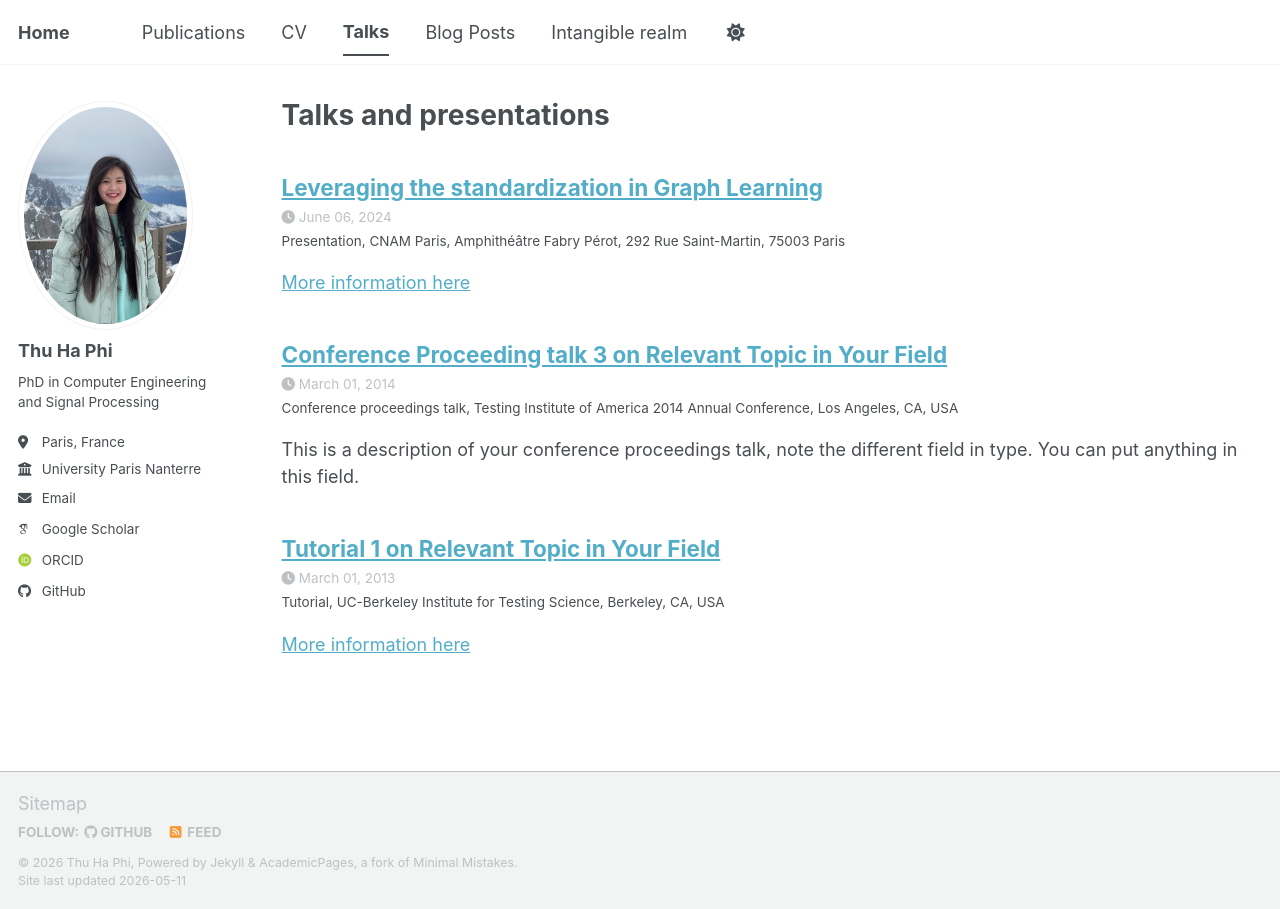
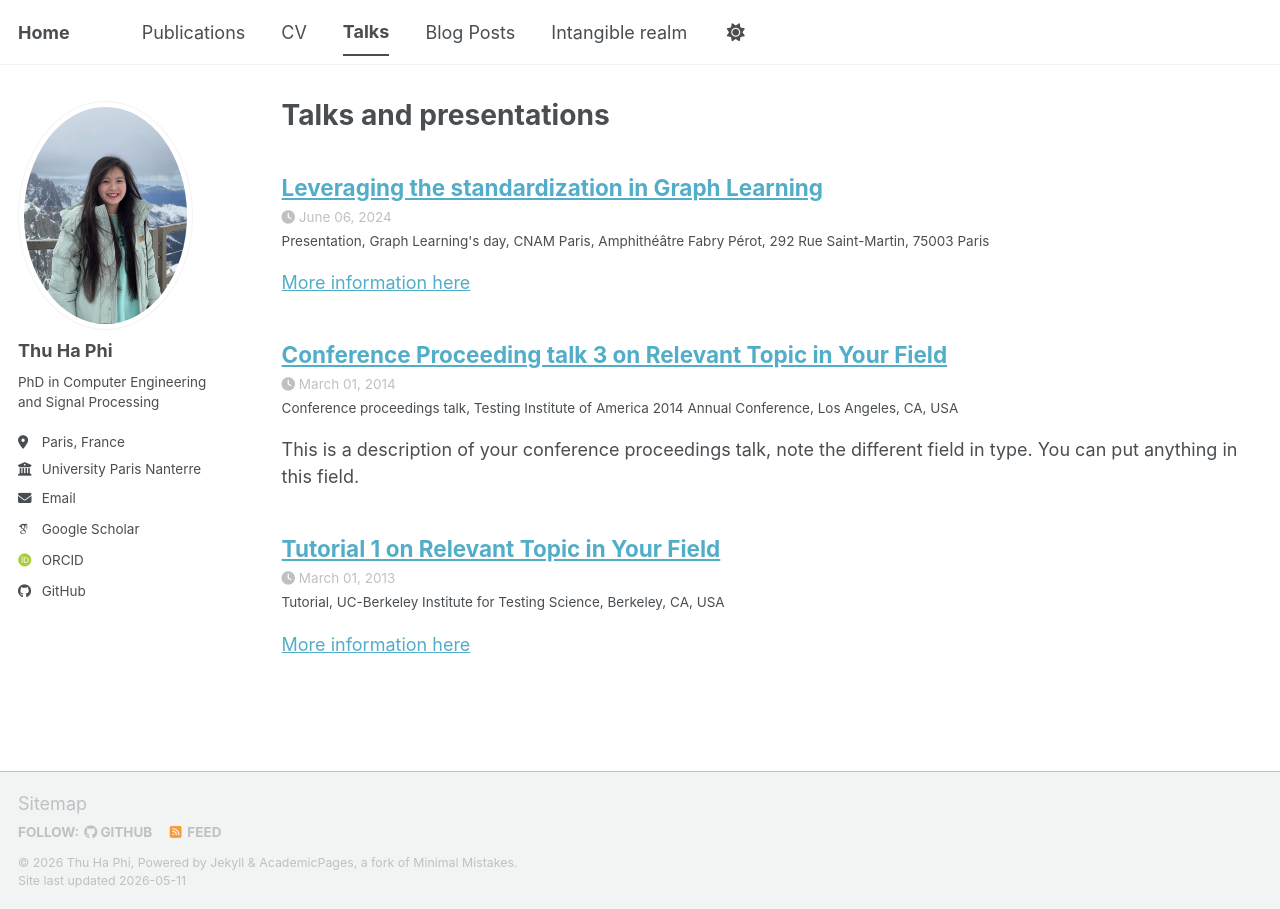
Before and after one commit to ChionanthusRetusus/thuhaphi.github.io, a Jekyll site: the page built from _pages/talks.html, in a window 1280 px wide. Built offline with Jekyll 4.4.1, drawn with Linux system fonts in a browser that asks for light colours; some web fonts are replaced; a script bundle is joined from its source files by our own code; library files that are not in the unit come from our copies.

Commit message:
Update 2014-02-01-talk-2.md

```diff
--- a/_talks/2014-02-01-talk-2.md
+++ b/_talks/2014-02-01-talk-2.md
@@ -1,7 +1,7 @@
 ---
 title: "Leveraging the standardization in Graph Learning"
 collection: talks
-type: "Presentation"
+type: "Presentation, Graph Learning's day"
 permalink: https://gdr-iasis.cnrs.fr/reunions/apprentissage-de-graphes/
 venue: "CNAM Paris, Amphithéâtre Fabry Pérot"
 date: 2024-06-06
```
